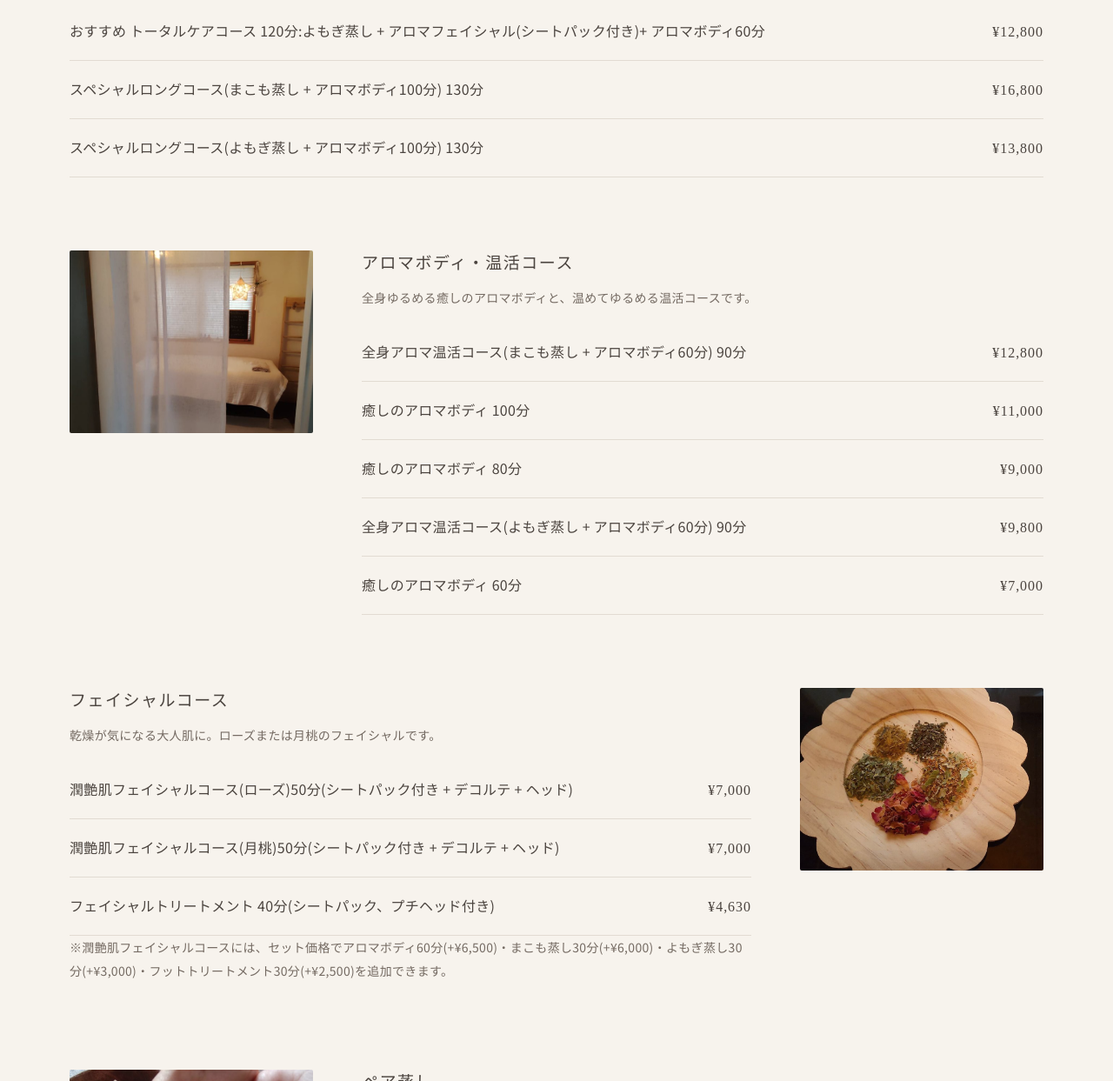
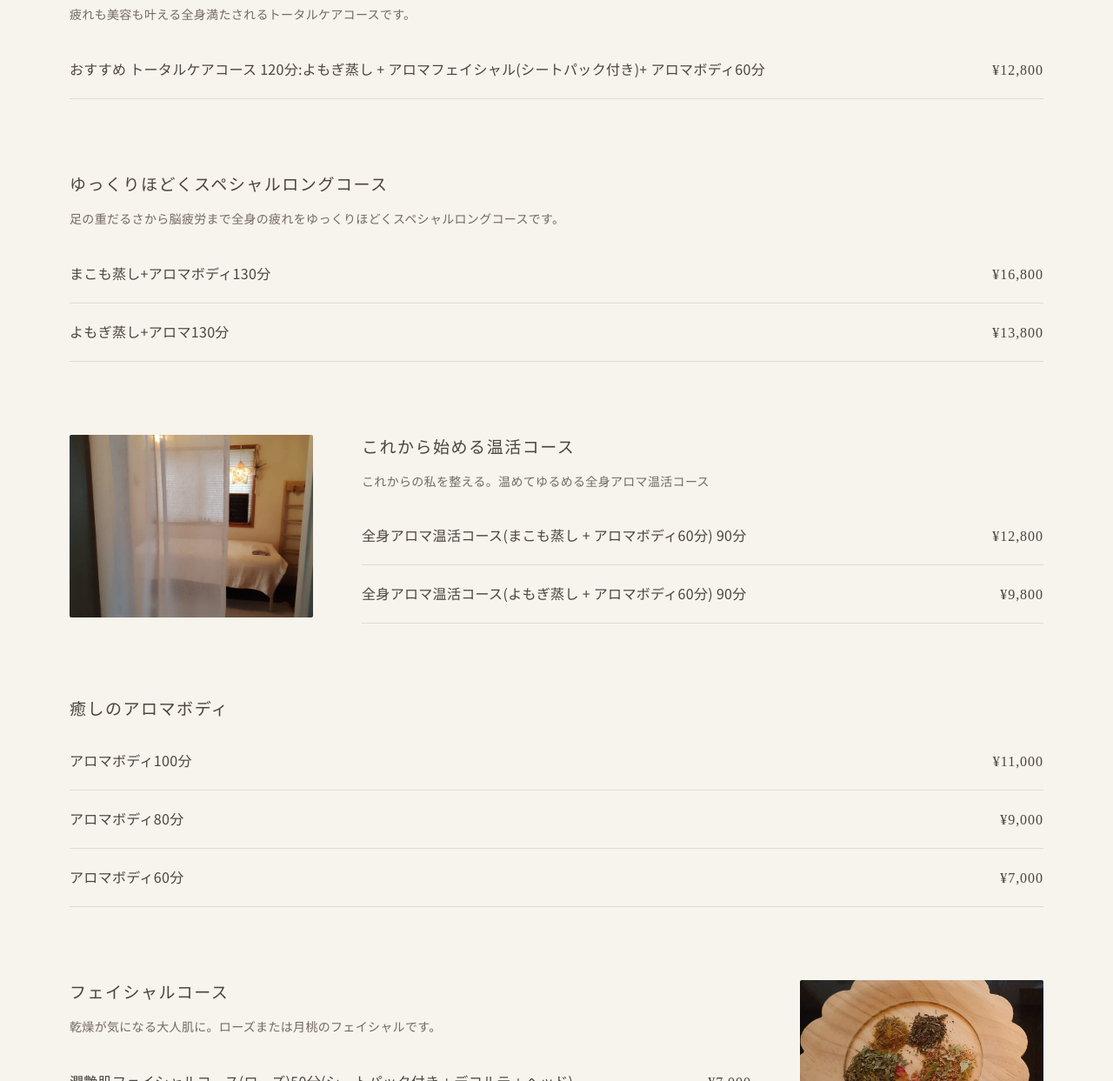
Before and after one commit to tassy5865-lang/kohaku-site, a website: page index.html in a window 1280 px wide. Shown: the part 8864-10107 px from the top of the page at 87% size. Drawn offline with nearby package versions, Linux system fonts and the light colour scheme.

Commit message:
管理画面から更新: カテゴリを追加: ゆっくりほどくスペシャルロングコース、カテゴリを追加: 癒しのアロマボディ、料金: 全身満たされるトータルコース、料金: これから始める温活コース

```diff
--- a/index.html
+++ b/index.html
@@ -222,26 +222,40 @@
         <!--edit:menu-groups-->
         <div class="price-group" data-group="course">
           <h3>全身満たされるトータルコース</h3>
+          <p class="fine">疲れも美容も叶える全身満たされるトータルケアコースです。</p>
           <ul class="price-list">
             <li><span class="name">おすすめ トータルケアコース 120分:よもぎ蒸し + アロマフェイシャル(シートパック付き)+ アロマボディ60分</span><span class="yen">¥12,800</span></li>
-            <li><span class="name">スペシャルロングコース(まこも蒸し + アロマボディ100分) 130分</span><span class="yen">¥16,800</span></li>
-            <li><span class="name">スペシャルロングコース(よもぎ蒸し + アロマボディ100分) 130分</span><span class="yen">¥13,800</span></li>
+          </ul>
+        </div>
+
+        <div class="price-group" data-group="gmvknhcp3">
+          <h3>ゆっくりほどくスペシャルロングコース</h3>
+          <p class="fine">足の重だるさから脳疲労まで全身の疲れをゆっくりほどくスペシャルロングコースです。</p>
+          <ul class="price-list">
+            <li><span class="name">まこも蒸し+アロマボディ130分</span><span class="yen">¥16,800</span></li>
+            <li><span class="name">よもぎ蒸し+アロマ130分</span><span class="yen">¥13,800</span></li>
           </ul>
         </div>
 
         <div class="price-group price-group--photo" data-group="body">
           <figure class="menu-photo"><img data-photo="menu-body" src="images/salon-curtain.jpg" width="675" height="900" loading="lazy" alt="白いカーテンの向こうに見える施術室"></figure>
           <div>
-            <h3>アロマボディ・温活コース</h3>
-            <p class="fine">全身ゆるめる癒しのアロマボディと、温めてゆるめる温活コースです。</p>
+            <h3>これから始める温活コース</h3>
+            <p class="fine">これからの私を整える。温めてゆるめる全身アロマ温活コース</p>
             <ul class="price-list">
               <li><span class="name">全身アロマ温活コース(まこも蒸し + アロマボディ60分) 90分</span><span class="yen">¥12,800</span></li>
-              <li><span class="name">癒しのアロマボディ 100分</span><span class="yen">¥11,000</span></li>
-              <li><span class="name">癒しのアロマボディ 80分</span><span class="yen">¥9,000</span></li>
               <li><span class="name">全身アロマ温活コース(よもぎ蒸し + アロマボディ60分) 90分</span><span class="yen">¥9,800</span></li>
-              <li><span class="name">癒しのアロマボディ 60分</span><span class="yen">¥7,000</span></li>
             </ul>
           </div>
+        </div>
+
+        <div class="price-group" data-group="gmvkn0a94">
+          <h3>癒しのアロマボディ</h3>
+          <ul class="price-list">
+            <li><span class="name">アロマボディ100分</span><span class="yen">¥11,000</span></li>
+            <li><span class="name">アロマボディ80分</span><span class="yen">¥9,000</span></li>
+            <li><span class="name">アロマボディ60分</span><span class="yen">¥7,000</span></li>
+          </ul>
         </div>
 
         <div class="price-group price-group--photo price-group--alt" data-group="rose">
```
